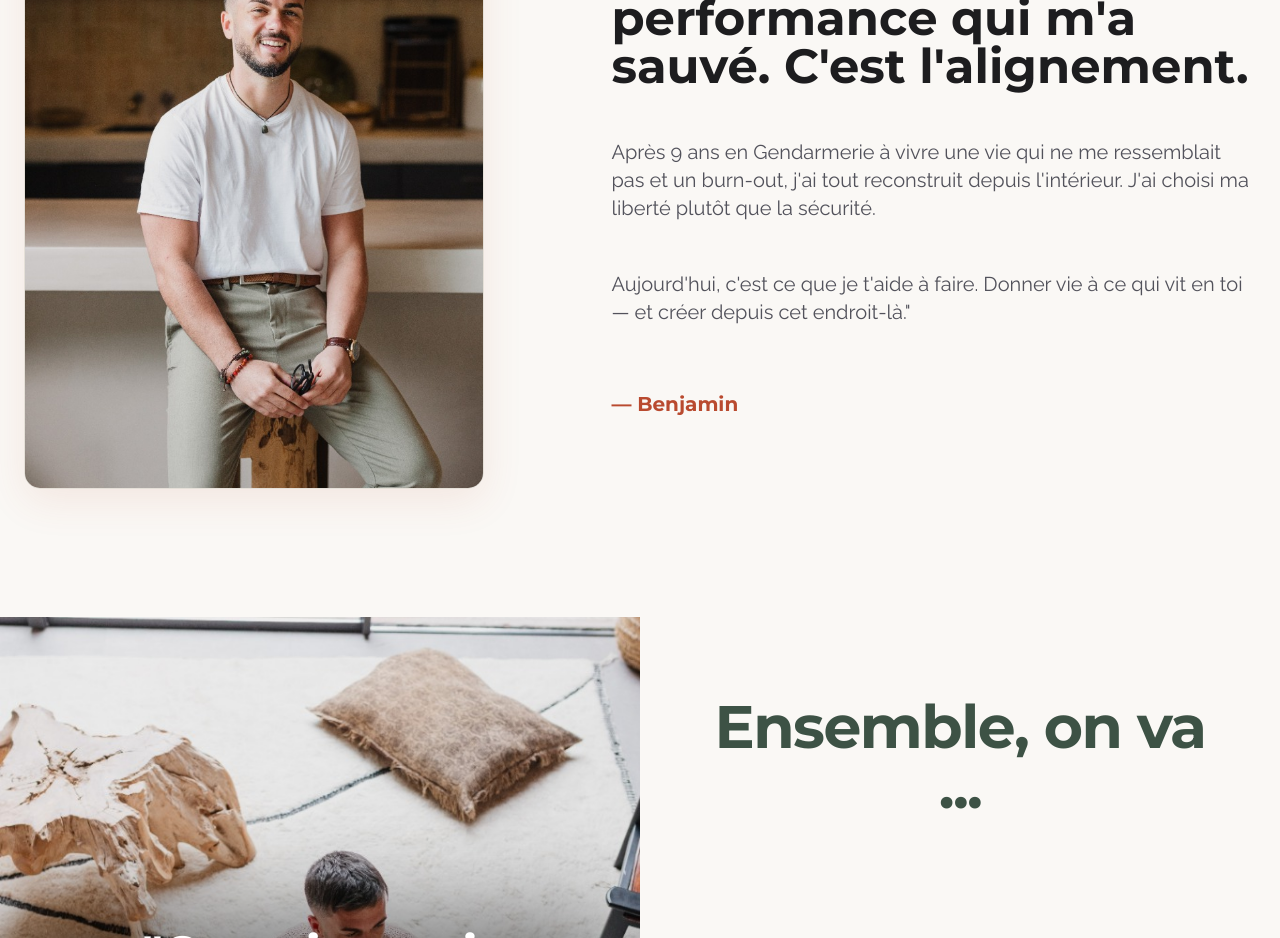
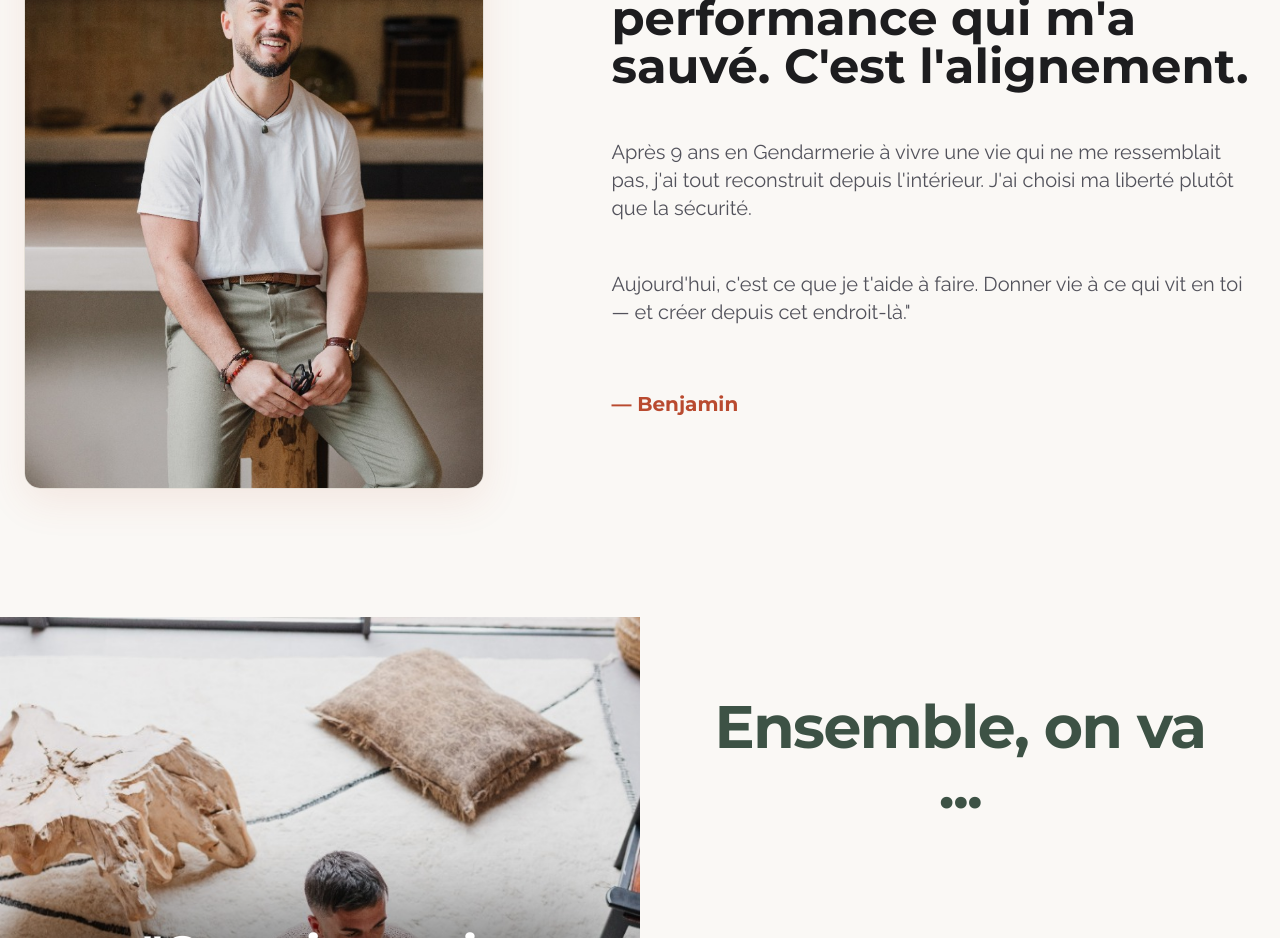
Before and after one commit to BenjaminOhana/Site-Benjamin, a React (Vite) app: page / in a window 1280 px wide. Shown: the part 2500-3438 px from the top of the page. Built offline with nearby package versions, Linux system fonts and the light colour scheme.

Commit message:
Content: Remove 'burn-out' reference from Story

```diff
--- a/src/components/Story.jsx
+++ b/src/components/Story.jsx
@@ -85,7 +85,7 @@ const Story = () => {
                         </p>
 
                         <p className="text-lg md:text-xl text-zinc-600 leading-relaxed">
-                            Après 9 ans en Gendarmerie à vivre une vie qui ne me ressemblait pas et un burn-out, j'ai tout reconstruit depuis l'intérieur. J'ai choisi ma liberté plutôt que la sécurité.
+                            Après 9 ans en Gendarmerie à vivre une vie qui ne me ressemblait pas, j'ai tout reconstruit depuis l'intérieur. J'ai choisi ma liberté plutôt que la sécurité.
                         </p>
 
                         <p className="text-lg md:text-xl text-zinc-600 leading-relaxed">
```
